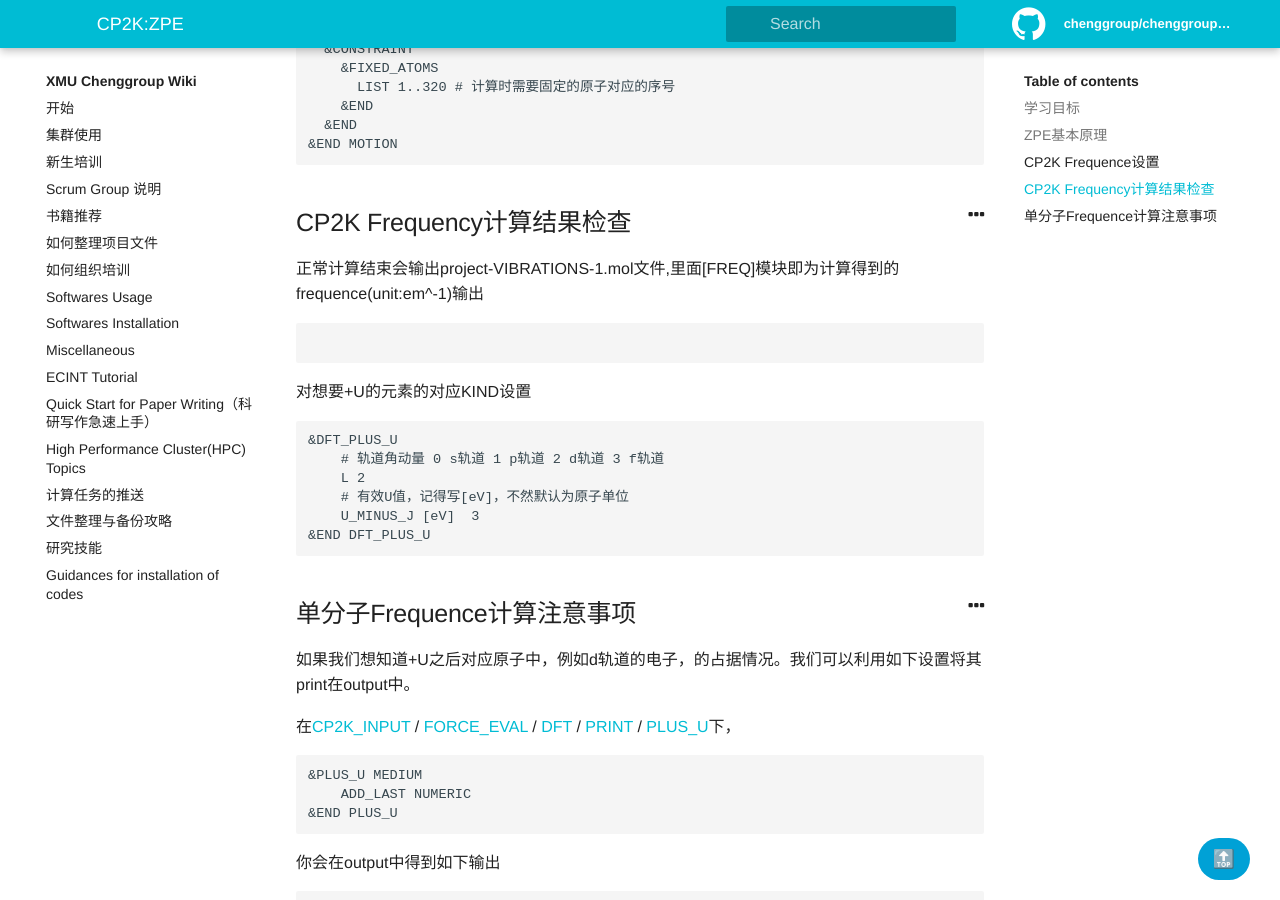
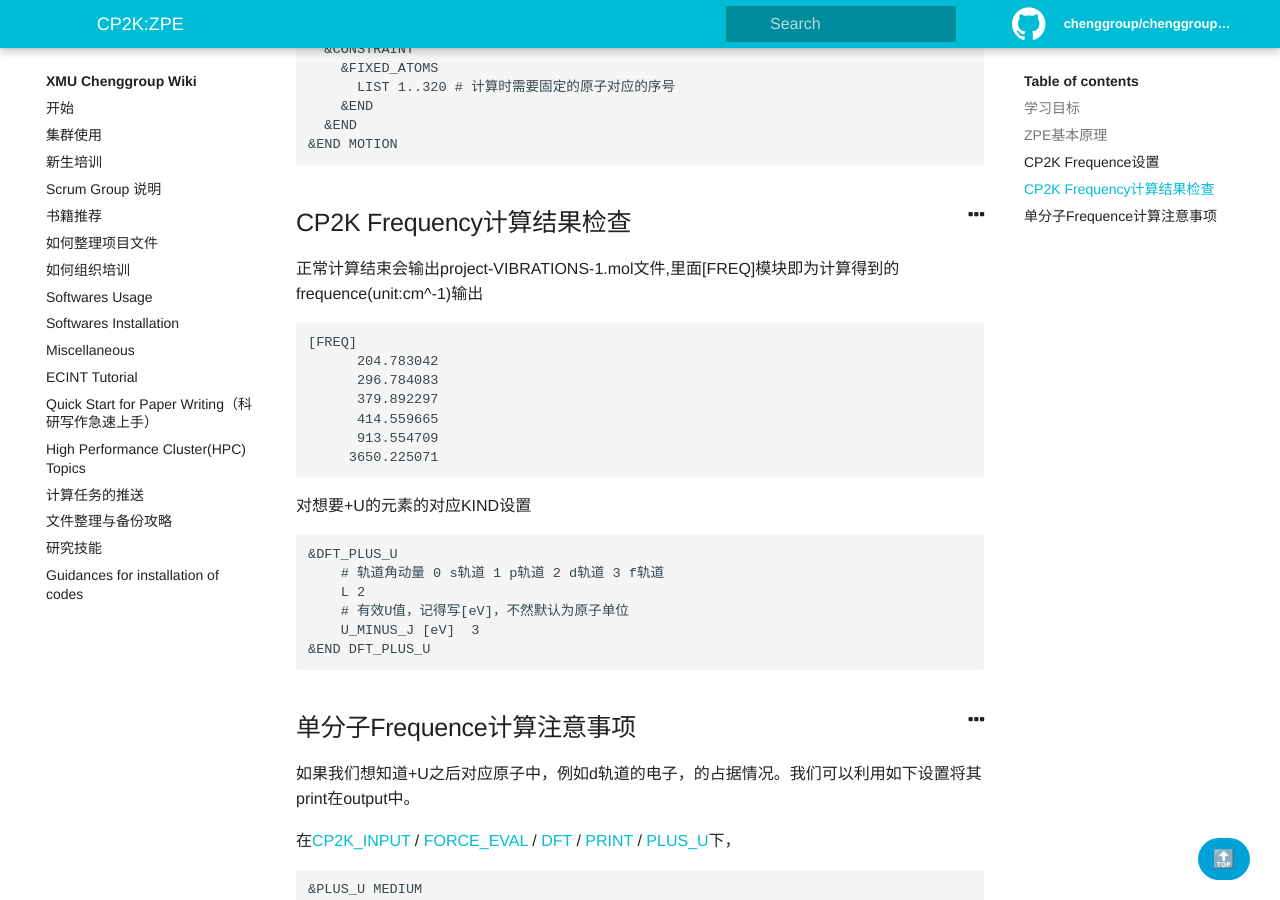
Before and after one commit to chenggroup/chenggroup.github.io, a Jekyll site: the page built from _wiki/Softwares Usage/cp2k-zpe.md, in a window 1280 px wide and 900 px high, scrolled down 1245 px. Built offline with Jekyll 4.4.1, drawn with Linux system fonts in a browser that asks for light colours.

Commit message:
Update cp2k-zpe.md

````diff
--- a/_wiki/Softwares Usage/cp2k-zpe.md
+++ b/_wiki/Softwares Usage/cp2k-zpe.md
@@ -68,10 +68,16 @@
 
 ## CP2K Frequency计算结果检查
 
-正常计算结束会输出project-VIBRATIONS-1.mol文件,里面[FREQ]模块即为计算得到的frequence(unit:em^-1)输出
+正常计算结束会输出project-VIBRATIONS-1.mol文件,里面[FREQ]模块即为计算得到的frequence(unit:cm^-1)输出
 
 ```cp2k
-
+[FREQ]
+      204.783042
+      296.784083
+      379.892297
+      414.559665
+      913.554709
+     3650.225071
 ```
 
 对想要+U的元素的对应KIND设置
````
